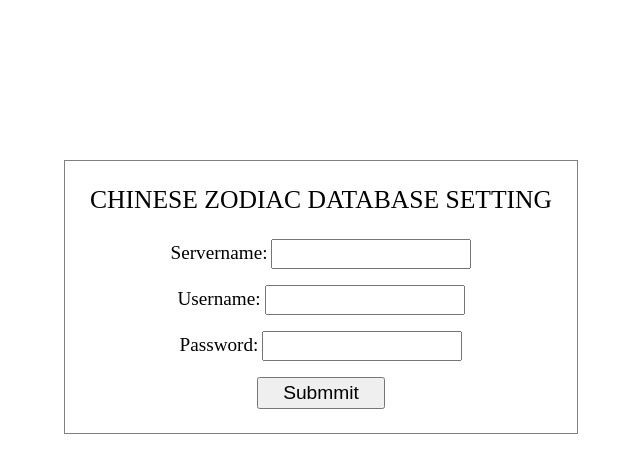
After one commit to zbj830130/ChineseZodiacVer2, a PHP site: page /web/WebDatabaseSetting.php in a window 1280 px wide. The commit adds this page. Shown: the top 473 px of the page, without its empty margins (319-959 px from the left). Run offline with PHP 8.4, Linux system fonts and the light colour scheme.

Commit message:
database setting

```diff
--- /dev/null
+++ b/CSS/webDatabaseSetting.css
@@ -0,0 +1,39 @@
+.settingDiv {
+    width: 40vw;
+    margin-left: auto;
+    margin-right: auto;
+    margin-top: 20vh;
+    text-align: center;
+    border: 1px solid gray;
+    box-shadow: 0 0 1 black;
+}
+
+.settingDiv span {
+    font-size: 2vw;
+    margin-top: 3vh;
+    display: inline-block;
+}
+
+.settingDiv form {
+    margin-left: auto;
+    margin-right: auto;
+    width: 80%;
+    margin-bottom: 3vh;
+    margin-top: 3vh;
+/*    text-align: right;*/
+}
+
+.settingDiv form label {
+    font-size: 1.5vw;
+}
+
+.settingDiv form input {
+    width: 15vw;
+    height: 3vh;
+}
+
+.settingDiv form button {
+    width: 10vw;
+    height: 4vh;
+    font-size: 1.5vw;
+}
--- a/CommonPage/Config.php
+++ b/CommonPage/Config.php
@@ -1,11 +1,13 @@
 <?php
+    $isFirstTime="no";
     $javasrcipt_version=2;
     $css_version=2;
     $serverName="localhost:3306";
-    $userName="id1056881_root_cz";
+    $userName="root";
     $password="mike@123";
-    $databaseName="id1056881_chinesezodiac";
+    $databaseName="ChineseZodiac";
     $app_id="425080827834231";
     $app_secret="b8b1530719ba34d803e48f158b4fba80";
     $CZUserSessionId="CZUserSessionId";
+
 ?>
--- a/Settings.php
+++ b/Settings.php
@@ -10,7 +10,6 @@
     <!--[if lt IE 9]>
     <script src="JS/html5shiv.js"></script>
     <![endif]-->
-    <?php include 'CommonPage/Config.php' ?>
     <link rel="stylesheet" href="CSS/main.css?r=<?php echo $css_version;?>" type="text/css" />
     <link rel="stylesheet" href="CSS/settings.css?r=<?php echo $css_version;?>" type="text/css" />
     <link rel="stylesheet" href="CSS/jquery-ui.min.css" type="text/css" />
--- /dev/null
+++ b/WebDatabaseSetting.php
@@ -0,0 +1,43 @@
+<!DOCTYPE html>
+<html lang="en">
+
+<head>
+    <meta charset="gb2312">
+    <meta http-equiv="X-UA-Compatible" content="IE=edge">
+    <title>Chinese Zodiac</title>
+
+    <!-- HTML5 shim and Respond.js IE8 support of HTML5 elements and media queries -->
+    <!--[if lt IE 9]>
+    <script src="JS/html5shiv.js"></script>
+    <![endif]-->
+    <link rel="stylesheet" href="CSS/webDatabaseSetting.css" type="text/css" />
+
+</head>
+
+<body>
+    <header class="site_nav">
+    </header>
+    <contain class="contain">
+        <div class="settingDiv">
+            <span>CHINESE ZODIAC DATABASE SETTING</span>
+            <form action="Business/WebDatabaseSettingBuss.php" method="get">
+                <label>Servername:</label>
+                <input type="text" id="serverName" name="serverName" />
+                <p></p>
+                <label>Username:</label>
+                <input type="text" id="userName" name="userName" />
+                <p></p>
+                <label>Password:</label>
+                <input type="text" id="password" name="password" />
+                <p></p>
+                <button type="submit">Submmit</button>
+            </form>
+        </div>
+    </contain>
+    <footer>
+    </footer>
+    <script type="text/javascript" src="JS/jquery-3.1.1.min.js"></script>
+    <script type="text/javascript" src="JS/jquery-ui.min.js"></script>
+</body>
+
+</html>
```
Also changed, not shown: Business/WebDatabaseSettingBuss.php (added, +41 -0 lines), CommonPage/Header.php (+10 -0 lines), DAO/WebDatabaseSettingDAO.php (added, +73 -0 lines). Lines whose indentation alone changed are shown as unchanged.
